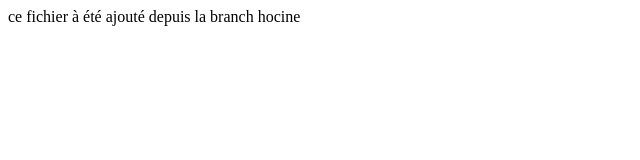
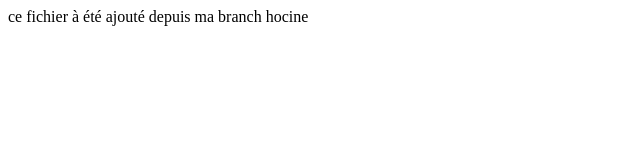
Before and after one commit to HocineBouss/GitBranch, a plain HTML site: page index3.html in a window 1280 px wide. Shown: the full height of the page, 0-640 px from the left. Drawn offline with Linux system fonts and the light colour scheme.

Commit message:
modification index3.html

```diff
--- a/index3.html
+++ b/index3.html
@@ -7,6 +7,6 @@
     <title>Document</title>
 </head>
 <body>
-    ce fichier à été ajouté depuis la branch hocine
+    ce fichier à été ajouté depuis ma branch hocine
 </body>
 </html>
```
